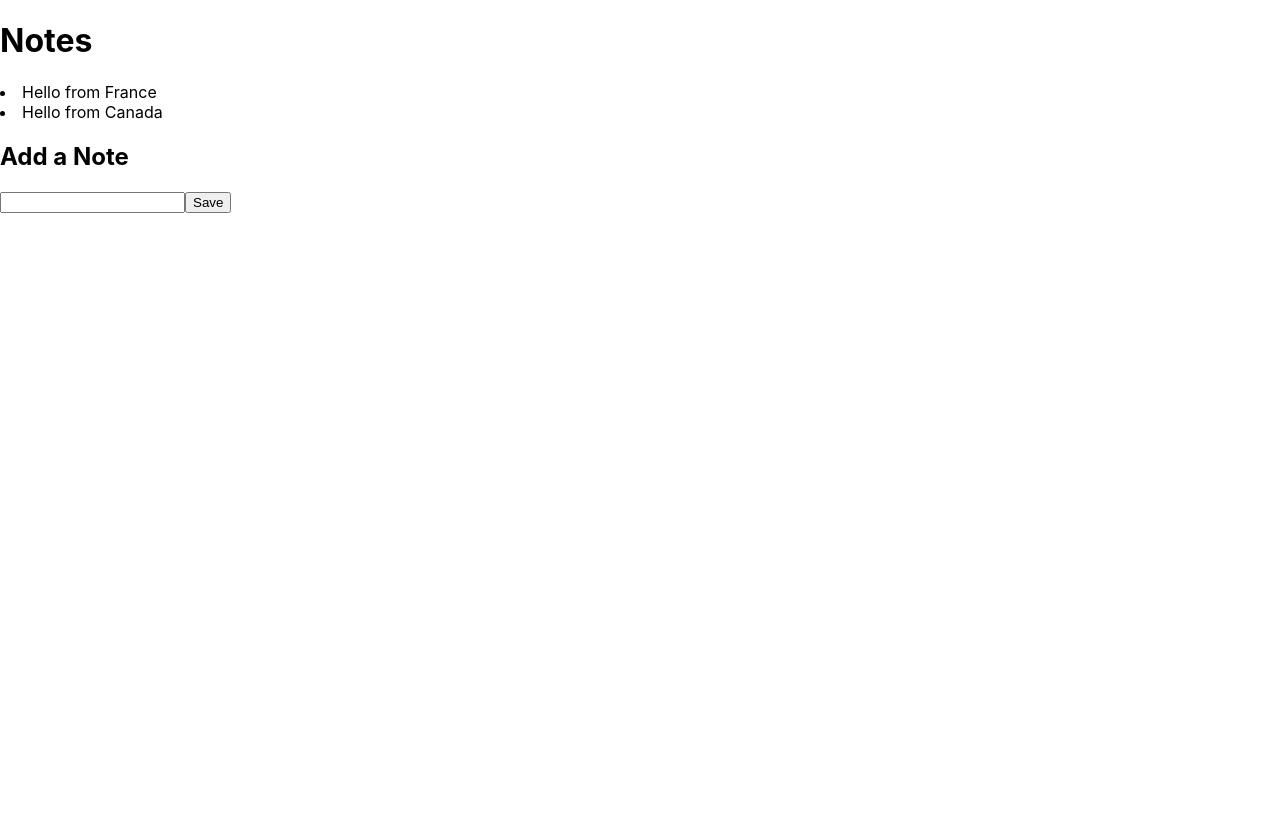
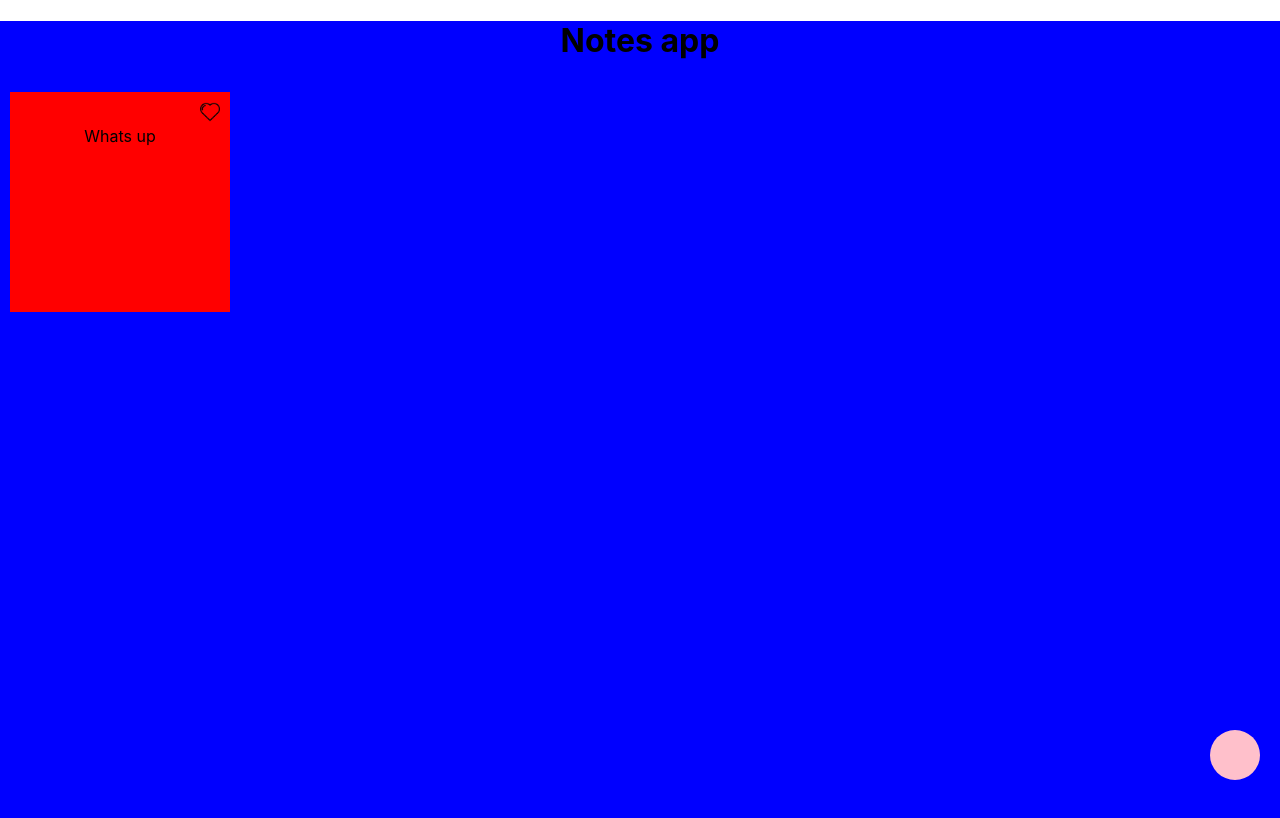
Before and after one commit to codingincolouradmin/Coding-in-Colour, a React (Create React App) app in the folder lectureExamples/notes-app/: page / in a window 1280 px wide. Shown: the top 818 px of the page. Built offline with nearby package versions, Linux system fonts and the light colour scheme.

Commit message:
CSS done and few other functionalities added

```diff
--- /dev/null
+++ b/lectureExamples/notes-app/src/App.css
@@ -0,0 +1,40 @@
+.rootDiv{
+    background-color: blue;
+    height: 100vh;
+    margin: 0;
+
+}
+.list{
+    list-style-type: none;
+}
+.incard{
+    height: 200px;
+    width: 200px;
+    background-color: red;
+    text-align: center;
+    padding: 10px;
+    list-style-type: none;
+    margin: 10px;
+}
+.circ{
+    background-color: pink;
+    height: 50px;
+    width: 50px;
+    position: absolute;
+    bottom: 20px;
+    right:20px;
+    border-radius: 100% ;
+}
+.hiddenDiv{
+    position: absolute;
+    bottom:80px;
+    right: 80px;
+}
+.notes{
+    width: 100%;
+    display: flex;
+    flex-wrap: wrap;
+}
+.imgcs{
+    height: 20px;
+}
--- a/lectureExamples/notes-app/src/components/App.js
+++ b/lectureExamples/notes-app/src/components/App.js
@@ -4,8 +4,8 @@ import Input from './Input';
 
 function App() {
   const [notes, setNotes] = useState([
-    "Hello from France",
-    "Hello from Canada"
+
+    {text:"Whats up", colour:""}
   ]);
   const [inputText, setInputText] = useState("");
 
@@ -17,17 +17,29 @@ function App() {
 
   const addNote = (e) => {
     e.preventDefault() // Standard Practice
-    const updatedArray = [...notes, inputText];
+    const singleOb = {text:inputText, colour:""};
+    const updatedArray = [...notes, singleOb];
     setNotes(updatedArray);
     setInputText('');
 
   }
+  const [show, setShow] = useState(false);
 
   return (
-    <div className="App">
-      <Notes notes={notes} />
-      <Input text={inputText} handleUpdateText={updateTextInput}
-             handleAddNote={addNote}/>
+    <div className="rootDiv">
+      <h1 style={{textAlign:'center'}}>Notes app</h1>
+      <div><Notes notes={notes} /></div>
+      <div className='hiddenDiv'>
+        {
+          show && <Input text={inputText} handleUpdateText={updateTextInput}
+          handleAddNote={addNote}/>
+        }
+
+      </div>
+
+      <div className='circ' onClick={() => setShow(!show)}>
+
+      </div>
     </div>
   );
 }
--- a/lectureExamples/notes-app/src/components/Input.js
+++ b/lectureExamples/notes-app/src/components/Input.js
@@ -2,7 +2,7 @@ function Input({text, handleUpdateText, handleAddNote}) {
 
     return (
         <div className="noteInput">
-            <h2>Add a Note</h2>
+
             <input value={text}
             onChange={handleUpdateText}/>
             <button onClick={handleAddNote}>Save</button>
--- a/lectureExamples/notes-app/src/components/Note.js
+++ b/lectureExamples/notes-app/src/components/Note.js
@@ -1,11 +1,15 @@
-
+import "../App.css"
 function Note({noteTextContent}) {
 
     return (
         <div className="note">
-            <li>
-                {noteTextContent}
-            </li>
+
+
+                <li className="incard">
+                    <div style={{textAlign:"right"}}><img className="imgcs" src="./icheart2.png" /></div>
+                    <div>{noteTextContent}</div>
+                </li>
+
         </div>
     )
 }
--- a/lectureExamples/notes-app/src/components/Notes.js
+++ b/lectureExamples/notes-app/src/components/Notes.js
@@ -4,26 +4,10 @@ function Notes({notes}) {
     // notes is an array, ["Hello from France", "Hello from Canada"]
     return (
         <div className="notes">
-            <h1>Notes</h1>
-            {notes.map((note) => <Note noteTextContent={note}/>)}
 
-            {/* [
-            <Note text={"Hello from France"}/>,
-            <Note text={"Hello from Canada"}/>
-            ]
+            {notes.map((note) => <Note noteTextContent={note.text}/>)}
 
-            [
-                <div className="note">
-                    <li>
-                        "Hello from France"
-                    </li>
-                </div>,
-                <div className="note">
-                    <li>
-                        "Hello from Canada"
-                    </li>
-                </div>
-            ] */}
+
         </div>
     )
 }
```
Also changed, not shown: lectureExamples/notes-app/public/hearticon.png (added), lectureExamples/notes-app/public/icheart2.png (added).
